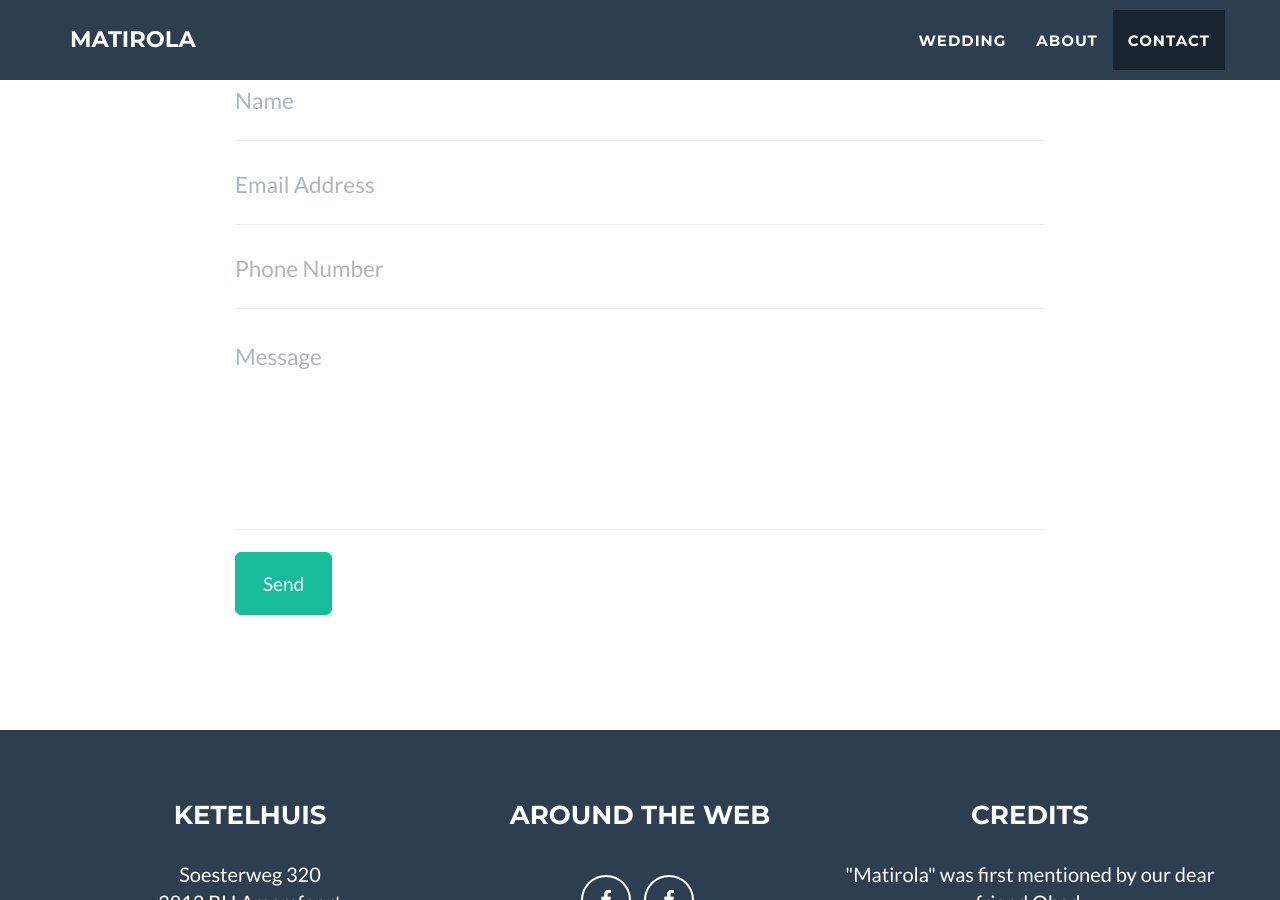
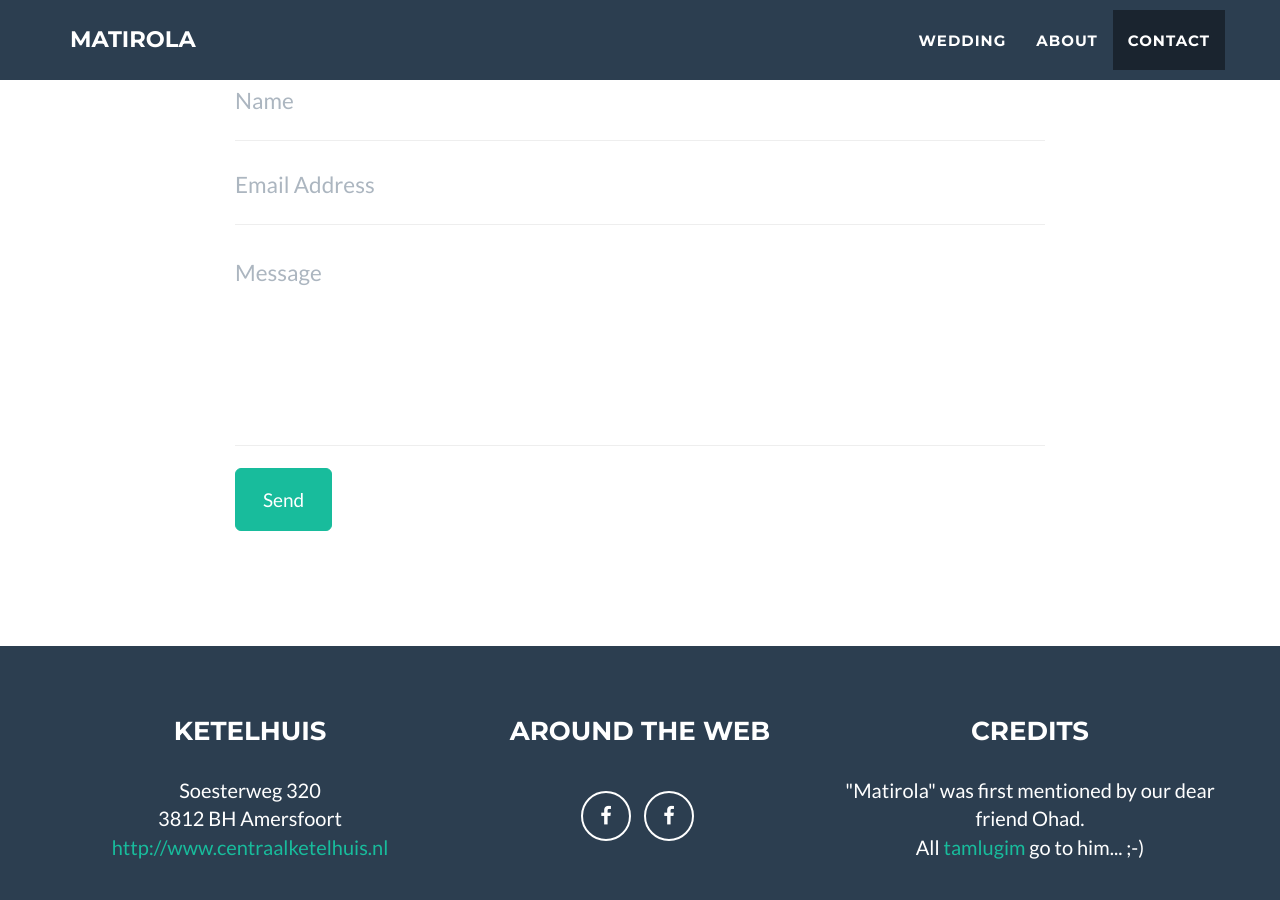
Before and after one commit to kochen/www.matirola.nl, a Jekyll site: the page built from index.html, in a window 1280 px wide and 900 px high, scrolled down 2600 px. Built offline with Jekyll 4.4.1, drawn with Linux system fonts in a browser that asks for light colours.

Commit message:
changed contact form to use Formspree

```diff
--- a/_includes/contact.html
+++ b/_includes/contact.html
@@ -11,32 +11,25 @@
                 <div class="col-lg-8 col-lg-offset-2">
                     <!-- To configure the contact form email address, go to mail/contact_me.php and update the email address in the PHP file on line 19. -->
                     <!-- The form should work on most web servers, but if the form is not working you may need to configure your web server differently. -->
-                    <form name="sentMessage" id="contactForm" novalidate>
+                    <form name="sentMessage" id="contactForm" action="http://formspree.io/web@matirola.nl" novalidate>
                         <div class="row control-group">
                             <div class="form-group col-xs-12 floating-label-form-group controls">
                                 <label>Name</label>
-                                <input type="text" class="form-control" placeholder="Name" id="name" required data-validation-required-message="Please enter your name.">
+                                <input type="text" class="form-control" placeholder="Name" id="name" name="name" required data-validation-required-message="Please enter your name.">
                                 <p class="help-block text-danger"></p>
                             </div>
                         </div>
                         <div class="row control-group">
                             <div class="form-group col-xs-12 floating-label-form-group controls">
                                 <label>Email Address</label>
-                                <input type="email" class="form-control" placeholder="Email Address" id="email" required data-validation-required-message="Please enter your email address.">
-                                <p class="help-block text-danger"></p>
-                            </div>
-                        </div>
-                        <div class="row control-group">
-                            <div class="form-group col-xs-12 floating-label-form-group controls">
-                                <label>Phone Number</label>
-                                <input type="tel" class="form-control" placeholder="Phone Number" id="phone" required data-validation-required-message="Please enter your phone number.">
+                                <input type="email" class="form-control" placeholder="Email Address" id="email" name="_replyTo" required data-validation-required-message="Please enter your email address.">
                                 <p class="help-block text-danger"></p>
                             </div>
                         </div>
                         <div class="row control-group">
                             <div class="form-group col-xs-12 floating-label-form-group controls">
                                 <label>Message</label>
-                                <textarea rows="5" class="form-control" placeholder="Message" id="message" required data-validation-required-message="Please enter a message."></textarea>
+                                <textarea rows="5" class="form-control" placeholder="Message" id="message" name="Message" required data-validation-required-message="Please enter a message."></textarea>
                                 <p class="help-block text-danger"></p>
                             </div>
                         </div>
```
